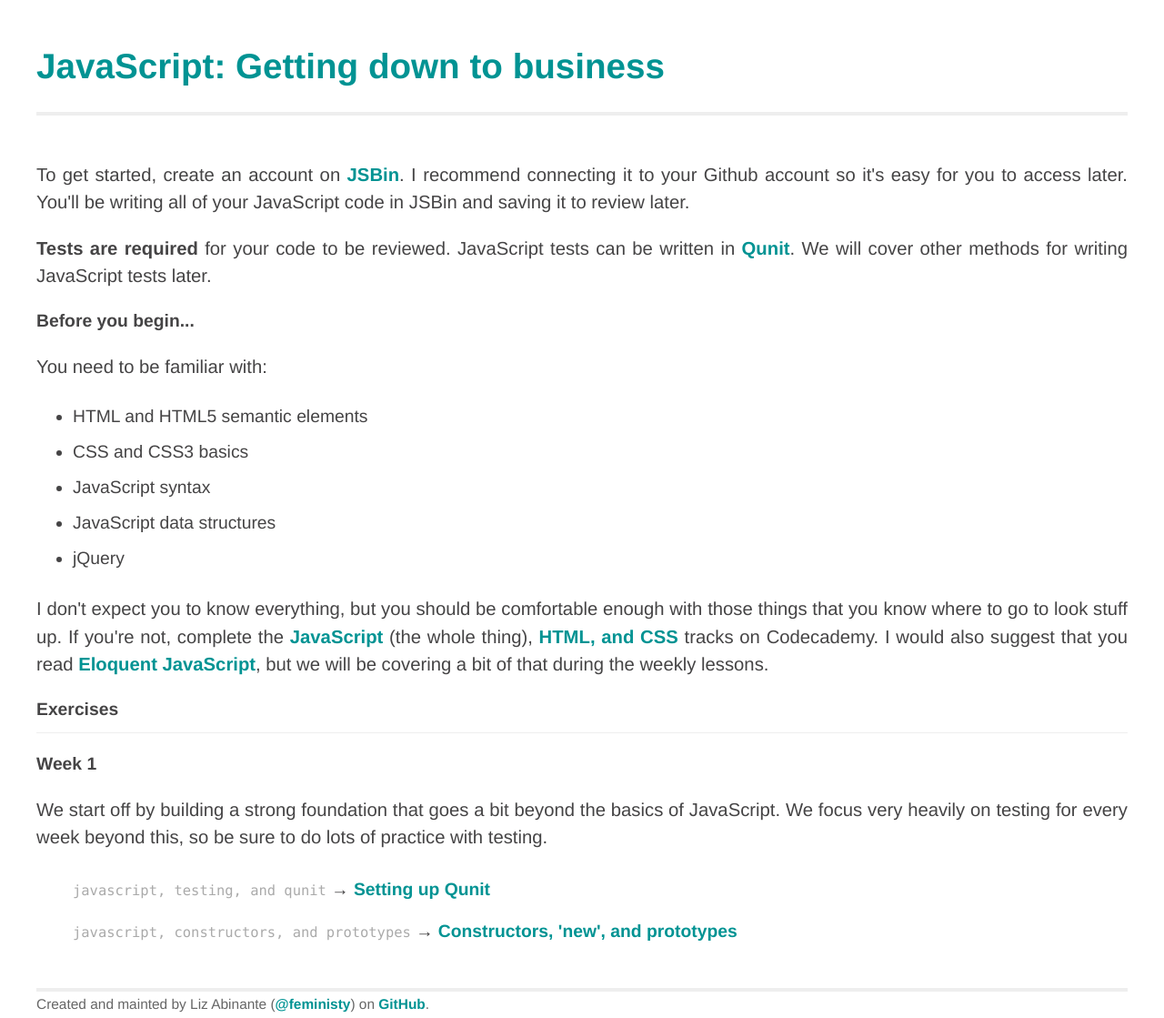
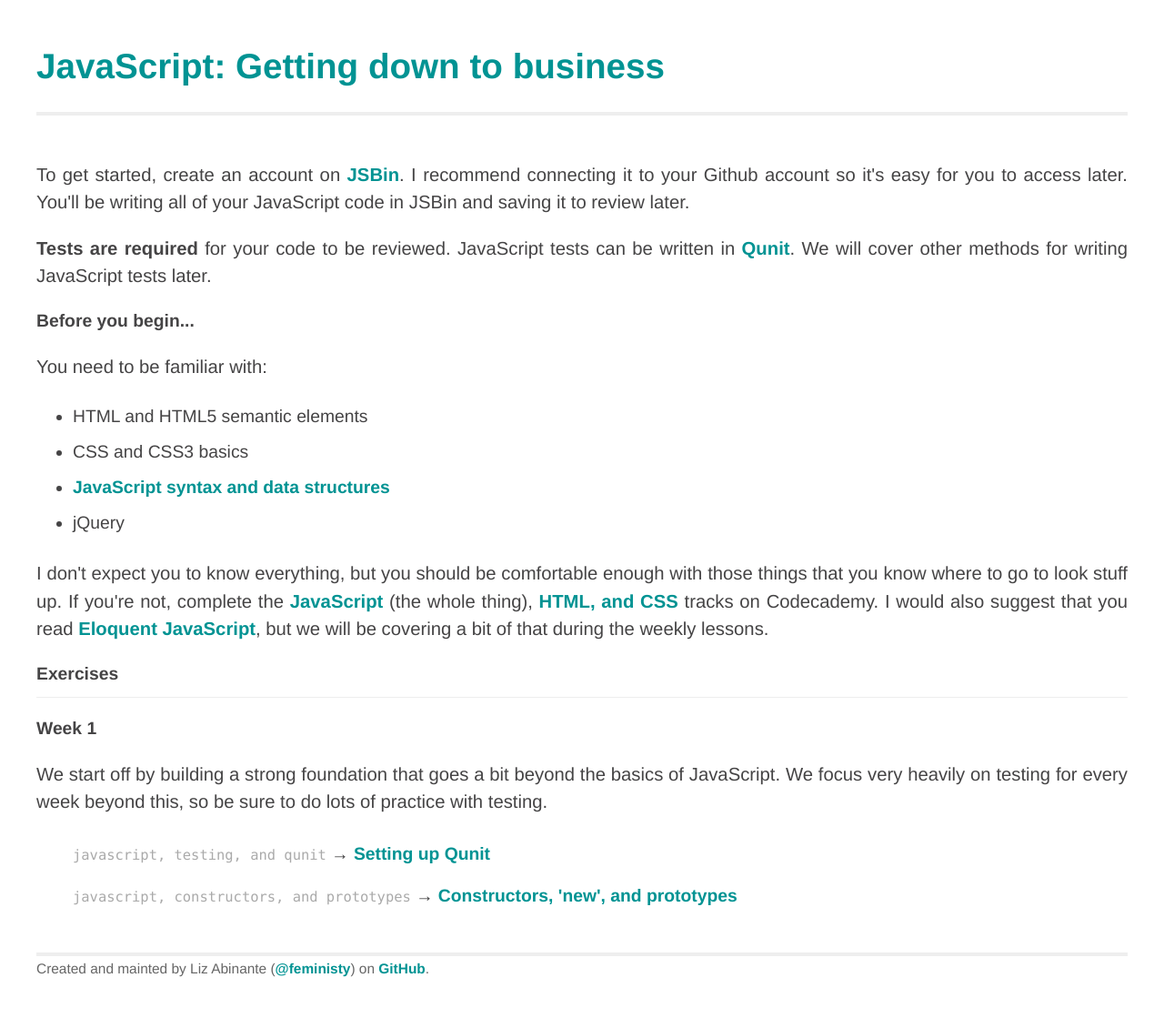
Before and after one commit to slothelle/learn_javascript, a Jekyll site: the page built from index.html, in a window 1280 px wide. Shown: the whole page at 91% size. Built offline with Jekyll 4.4.1, drawn with Linux system fonts in a browser that asks for light colours; Markdown is read by kramdown in place of the engine named in the settings; after the commit the page ends 1080 px from its top, so only the background shows below that.

Commit message:
link to javascript term glossary

```diff
--- a/index.html
+++ b/index.html
@@ -20,8 +20,7 @@
 <ul>
   <li>HTML and HTML5 semantic elements</li>
   <li>CSS and CSS3 basics</li>
-  <li>JavaScript syntax</li>
-  <li>JavaScript data structures</li>
+  <li><a href="http://www.codecademy.com/glossary/javascript">JavaScript syntax and data structures</a></li>
   <li>jQuery</li>
 </ul>
 
```
